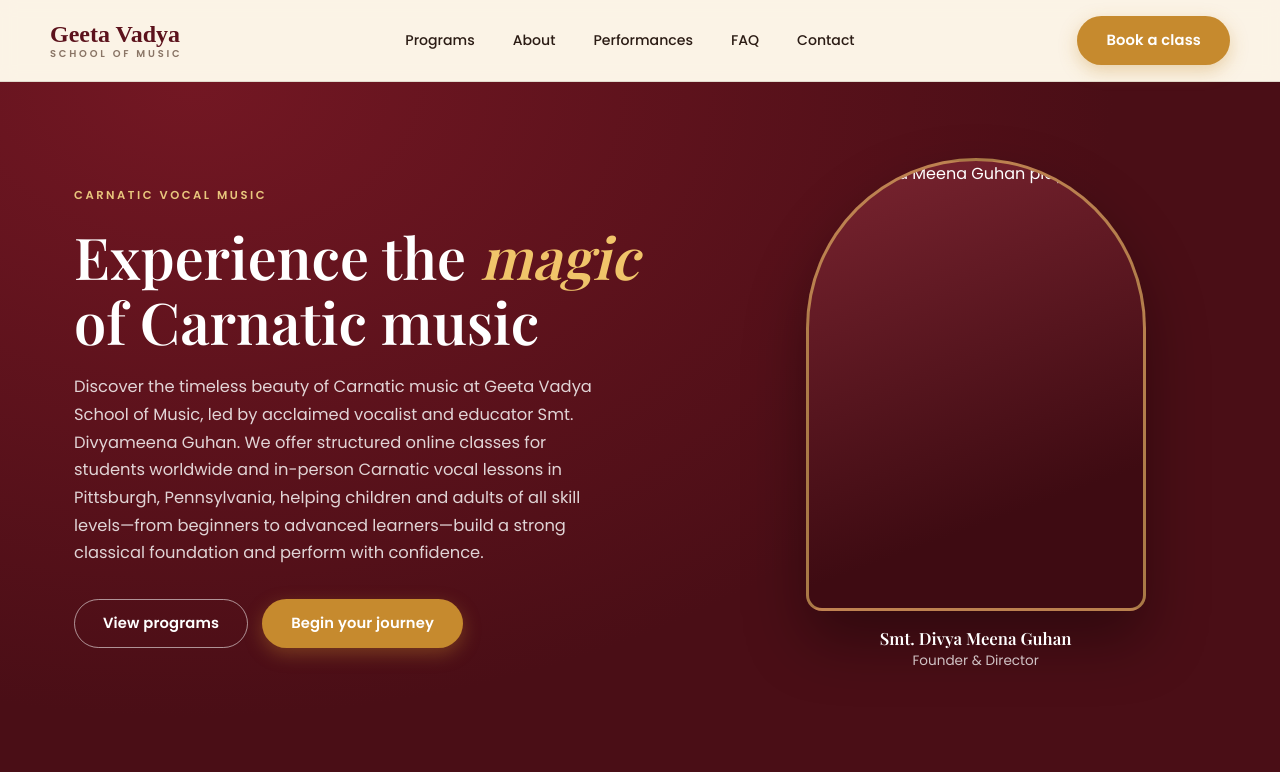
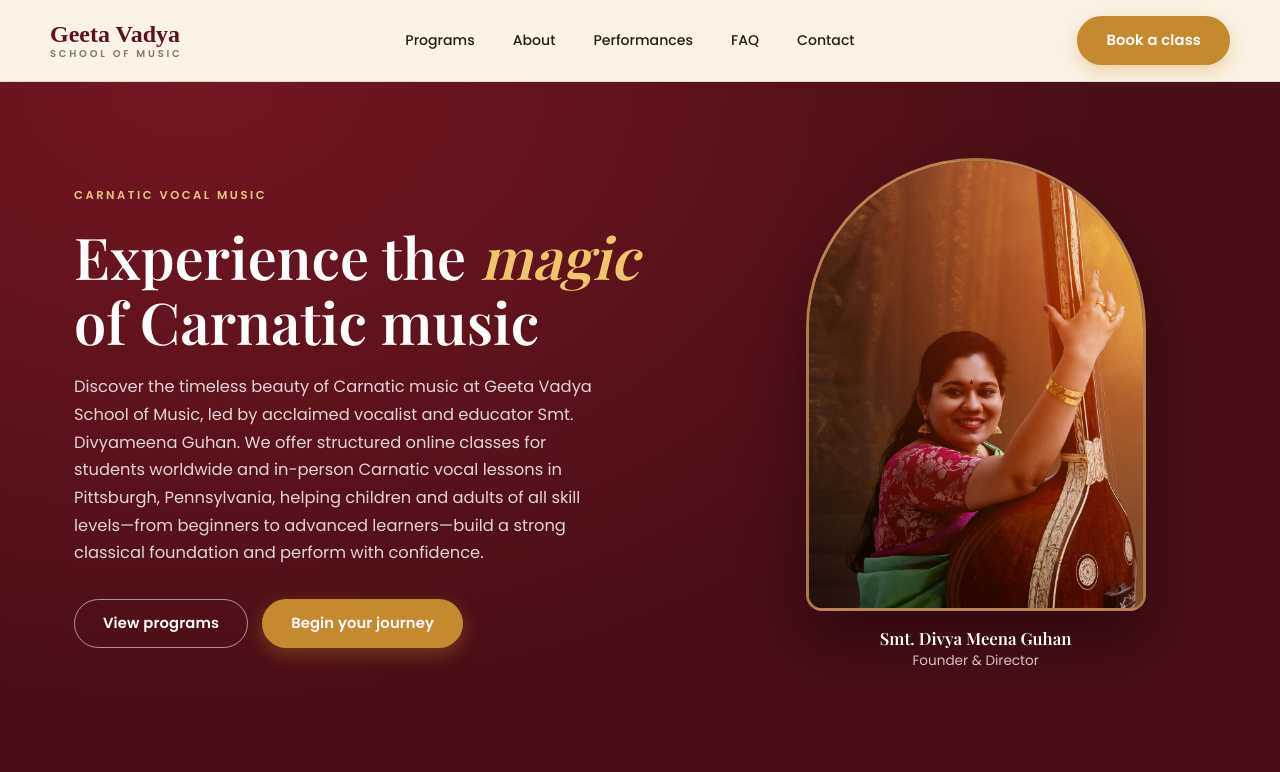
Before and after one commit to siddharthabodapati10/geetavadhyamusic, a plain HTML site: page index.html in a window 1280 px wide. Shown: the top 772 px of the page. Drawn offline with nearby package versions, Linux system fonts and the light colour scheme; files whose address does not match are found by name; a web font is replaced by a local one.

Commit message:
Update index.html

```diff
--- a/index.html
+++ b/index.html
@@ -396,7 +396,7 @@
 
         <div class="arch-frame">
 
-          <img class = "slide"src="assets/divya-meena-guhan.jpeg" alt="Smt. Divya Meena Guhan playing the veena">
+          <img class = "slide"src="Music_updated/Assets/divya-meena-guhan.jpeg" alt="Smt. Divya Meena Guhan playing the veena">
         </div>
         <div class="caption">
           <strong>Smt. Divya Meena Guhan</strong>
```
